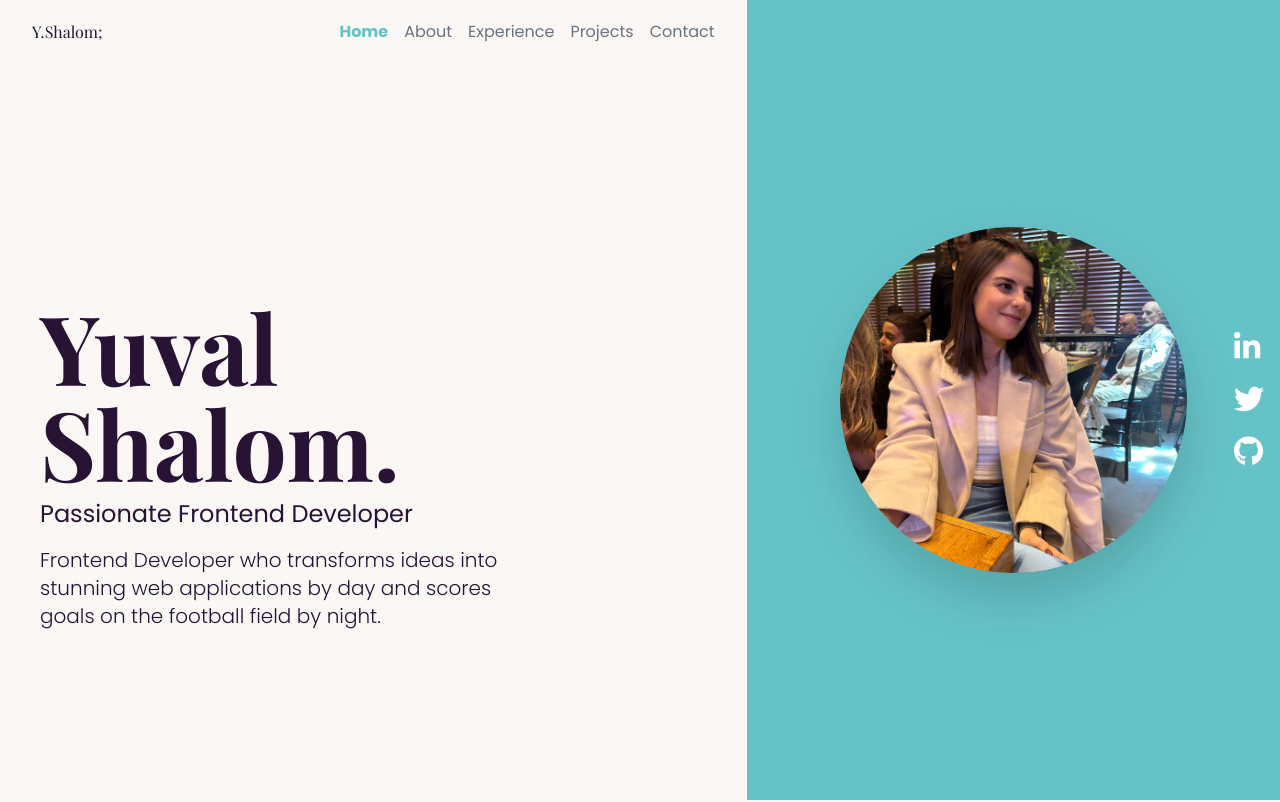
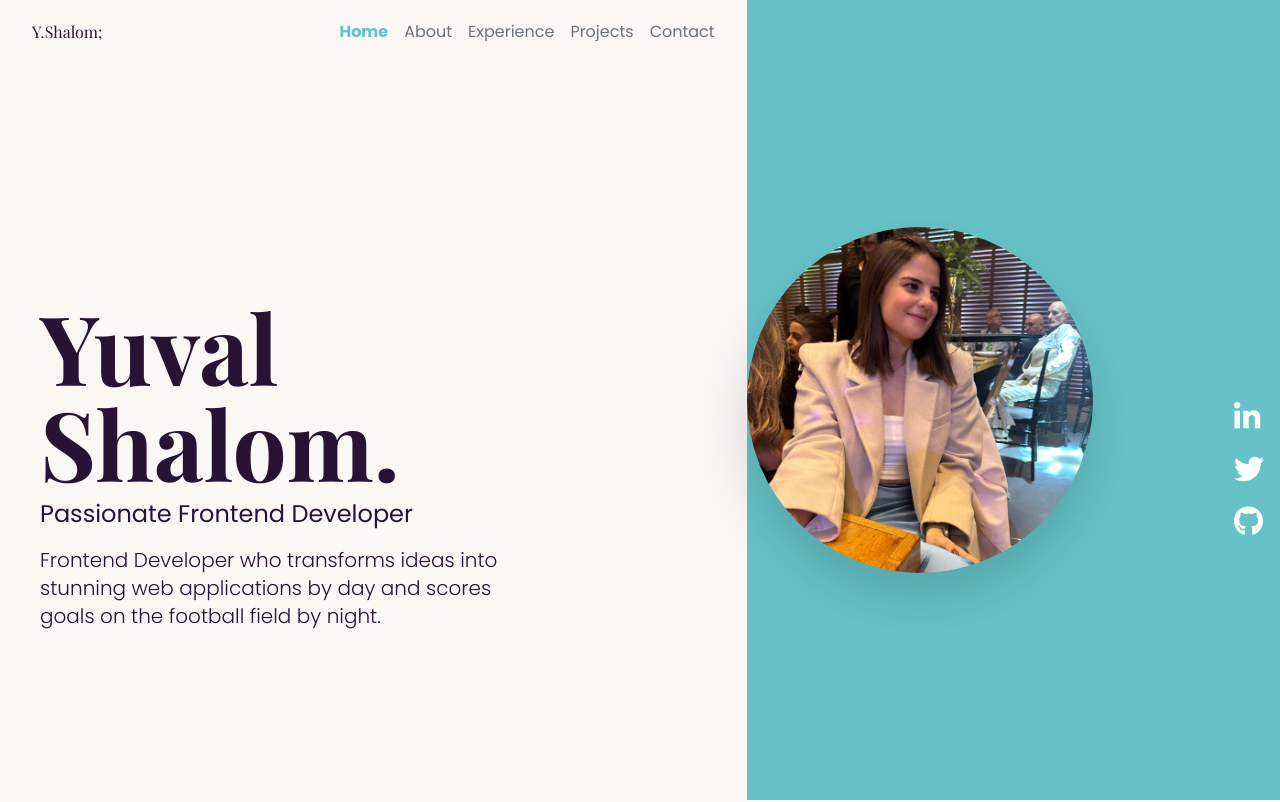
Before and after one commit to yuvalysh0/portfolio, a Next.js app: page / in a window 1280 px wide. Shown: the top 802 px of the page. Built offline with nearby package versions, Linux system fonts and the light colour scheme.

Commit message:
added an animated section for the different sections in the website using framer-motion

```diff
--- a/app/components/AboutMe.tsx
+++ b/app/components/AboutMe.tsx
@@ -4,12 +4,13 @@ import { playfair } from "../utils/fonts";
 import { techStack } from "../utils/techStack";
 import TechIcon from "./TechIcon";
 import { IconName } from "@fortawesome/fontawesome-svg-core";
+import AnimatedSection from "./layout/AnimatedSection";
 
 const AboutMe = () => {
   const iconStyle =
     "transform hover:scale-110 transition-transform w-10 h-10 hover:text-primary";
   return (
-    <div
+    <AnimatedSection
       className="flex flex-col justify-center min-h-[70vh] md:min-h-screen p-10 md:pe-56"
       id="about">
       <h1
@@ -33,7 +34,7 @@ const AboutMe = () => {
           />
         ))}
       </div>
-    </div>
+    </AnimatedSection>
   );
 };
 
--- a/app/components/Contact.tsx
+++ b/app/components/Contact.tsx
@@ -1,16 +1,15 @@
-import React from 'react';
-import { playfair } from '../utils/fonts';
-import ContactForm from './ContactForm';
+import React from "react";
+import { playfair } from "../utils/fonts";
+import ContactForm from "./ContactForm";
+import AnimatedSection from "./layout/AnimatedSection";
 
 const Contact = () => {
   return (
-    <div
+    <AnimatedSection
       className="flex flex-col justify-center min-h-[70vh] md:min-h-screen p-10"
-      id="contact"
-    >
+      id="contact">
       <h1
-        className={`text-5xl md:text-6xl font-bold mb-4 ${playfair.className}`}
-      >
+        className={`text-5xl md:text-6xl font-bold mb-4 ${playfair.className}`}>
         Keep in touch.
       </h1>
       <p className="text-lg md:text-xl font-light mb-8">
@@ -18,7 +17,7 @@ const Contact = () => {
         to me.
       </p>
       <ContactForm />
-    </div>
+    </AnimatedSection>
   );
 };
 
--- a/app/components/Experience.tsx
+++ b/app/components/Experience.tsx
@@ -1,17 +1,16 @@
-import React from 'react';
-import { playfair } from '../utils/fonts';
-import { experience } from '../utils/experience';
-import { BsCheckCircleFill } from 'react-icons/bs';
+import React from "react";
+import { playfair } from "../utils/fonts";
+import { experience } from "../utils/experience";
+import { BsCheckCircleFill } from "react-icons/bs";
+import AnimatedSection from "./layout/AnimatedSection";
 
 const Experience = () => {
   return (
-    <div
+    <AnimatedSection
       className="flex flex-col justify-center min-h-[70vh] md:min-h-screen p-10 mt-24"
-      id="experience"
-    >
+      id="experience">
       <h1
-        className={`text-5xl md:text-6xl font-bold mb-8 md:mb-12 ${playfair.className}`}
-      >
+        className={`text-5xl md:text-6xl font-bold mb-8 md:mb-12 ${playfair.className}`}>
         Experience.
       </h1>
       <ul className="timeline timeline-snap-icon max-md:timeline-compact timeline-vertical">
@@ -25,8 +24,7 @@ const Experience = () => {
                 index % 2 == 0
                   ? `timeline-start md:text-end mb-8`
                   : `timeline-end mb-8`
-              }
-            >
+              }>
               <time className="font-mono italic">{exp.date}</time>
               <div className="text-xl font-bold text-primary">
                 {exp.position}
@@ -37,8 +35,7 @@ const Experience = () => {
               {exp.description.map((desc, index) => (
                 <p
                   key={index}
-                  className="text-gray-500 text-sm font-light mb-2"
-                >
+                  className="text-gray-500 text-sm font-light mb-2">
                   {desc}
                 </p>
               ))}
@@ -47,7 +44,7 @@ const Experience = () => {
           </li>
         ))}
       </ul>
-    </div>
+    </AnimatedSection>
   );
 };
 
--- a/app/components/Hero.tsx
+++ b/app/components/Hero.tsx
@@ -1,10 +1,11 @@
 import React from "react";
 import { heroText } from "../utils/heroText";
 import { playfair } from "../utils/fonts";
+import AnimatedSection from "./layout/AnimatedSection";
 
 const Hero = () => {
   return (
-    <div
+    <AnimatedSection
       className="flex flex-col md:justify-center min-h-[50vh] md:min-h-screen p-10 md:pe-56 bg-primary md:bg-inherit text-white md:text-inherit text-center md:text-left"
       id="home">
       <h1
@@ -13,7 +14,7 @@ const Hero = () => {
       </h1>
       <h2 className="text-xl md:text-2xl mb-4">{heroText.subtitle}</h2>
       <p className="text-lg md:text-xl font-light">{heroText.description}</p>
-    </div>
+    </AnimatedSection>
   );
 };
 
--- a/app/components/Projects.tsx
+++ b/app/components/Projects.tsx
@@ -1,16 +1,15 @@
-import React from 'react';
-import { playfair } from '../utils/fonts';
-import { projects } from '../utils/projects';
+import React from "react";
+import { playfair } from "../utils/fonts";
+import { projects } from "../utils/projects";
+import AnimatedSection from "./layout/AnimatedSection";
 
 const Projects = () => {
   return (
-    <div
+    <AnimatedSection
       className="flex flex-col justify-center min-h-[70vh] md:min-h-screen p-10 md:pe-56"
-      id="projects"
-    >
+      id="projects">
       <h1
-        className={`text-4xl md:text-6xl font-bold mb-4 ${playfair.className}`}
-      >
+        className={`text-4xl md:text-6xl font-bold mb-4 ${playfair.className}`}>
         Key Projects.
       </h1>
       {projects.map((project) => (
@@ -28,7 +27,7 @@ const Projects = () => {
           </div>
         </div>
       ))}
-    </div>
+    </AnimatedSection>
   );
 };
 
--- /dev/null
+++ b/app/components/layout/AnimatedSection.tsx
@@ -0,0 +1,56 @@
+"use client";
+import React, { useEffect, useRef, useState } from "react";
+import { motion, MotionProps } from "framer-motion";
+
+interface AnimatedSectionProps extends MotionProps {
+  children: React.ReactNode;
+  className?: string;
+  id?: string;
+}
+
+const AnimatedSection: React.FC<AnimatedSectionProps> = ({
+  children,
+  className,
+  ...props
+}) => {
+  const ref = useRef<HTMLDivElement>(null);
+  const [inView, setInView] = useState(false);
+
+  useEffect(() => {
+    const observer = new IntersectionObserver(
+      ([entry]) => {
+        if (entry.isIntersecting) {
+          setInView(true);
+          observer.unobserve(entry.target);
+        }
+      },
+      {
+        threshold: 0.1, // Adjust this threshold as needed
+      }
+    );
+
+    if (ref.current) {
+      observer.observe(ref.current);
+    }
+
+    return () => {
+      if (ref.current) {
+        observer.unobserve(ref.current);
+      }
+    };
+  }, []);
+
+  return (
+    <motion.div
+      ref={ref}
+      initial={{ opacity: 0, y: 50 }}
+      animate={inView ? { opacity: 1, y: 0 } : {}}
+      transition={{ duration: 0.5 }}
+      className={className}
+      {...props}>
+      {children}
+    </motion.div>
+  );
+};
+
+export default AnimatedSection;
--- a/app/components/layout/ImageSection.tsx
+++ b/app/components/layout/ImageSection.tsx
@@ -6,6 +6,7 @@ import { SocialIcon } from "../SocialIcon";
 import { Toaster, toast } from "react-hot-toast";
 import { IconName } from "@fortawesome/fontawesome-svg-core";
 import { socialItems } from "@/app/utils/socialItems";
+import AnimatedSection from "./AnimatedSection";
 
 const ImageSection = () => {
   const iconsStyle =
@@ -13,7 +14,7 @@ const ImageSection = () => {
 
   return (
     <section className="relative w-screen h-[50vh] flex flex-col md:flex-row md:fixed md:right-0 md:top-0 md:h-full items-center justify-center bg-primary md:w-5/12">
-      <div className="flex md:flex-col gap-4 mb-8 md:fixed md:right-0 md:top-1/2 transform md:-translate-y-1/2 md:pr-4">
+      <AnimatedSection className="flex md:flex-col gap-4 mb-8 md:fixed md:right-0 md:top-1/2 transform md:-translate-y-1/2 md:pr-4">
         {socialItems.map(({ link, icon }) => (
           <SocialIcon
             key={link}
@@ -22,7 +23,8 @@ const ImageSection = () => {
             style={iconsStyle}
           />
         ))}
-      </div>
+      </AnimatedSection>
+      <AnimatedSection>
         <Image
           onClick={() =>
             toast(`I Know I'm cute but don't push me`, {
@@ -39,6 +41,8 @@ const ImageSection = () => {
           src={profilePic}
           alt="Profile Picture"
         />
+      </AnimatedSection>
+
       <Toaster />
     </section>
   );
--- a/package.json
+++ b/package.json
@@ -13,6 +13,7 @@
     "@fortawesome/free-brands-svg-icons": "^6.5.2",
     "@fortawesome/react-fontawesome": "^0.2.2",
     "@types/nodemailer": "^6.4.15",
+    "framer-motion": "^11.2.10",
     "next": "14.2.3",
     "nodemailer": "^6.9.13",
     "react": "^18",
--- a/pages/api/sendEmail.ts
+++ b/pages/api/sendEmail.ts
@@ -1,5 +1,6 @@
 import type { NextApiRequest, NextApiResponse } from "next";
 import nodemailer from "nodemailer";
+import SMTPTransport from "nodemailer/lib/smtp-transport";
 
 export default async function handler(
   req: NextApiRequest,
@@ -22,13 +23,13 @@ export default async function handler(
 
   const transporter = nodemailer.createTransport({
     host: process.env.EMAIL_HOST,
-    port: parseInt(process.env.EMAIL_PORT, 10),
-    secure: process.env.EMAIL_PORT === "465", // true for 465, false for other ports
+    port: process.env.EMAIL_PORT,
+    secure: process.env.EMAIL_PORT === "465",
     auth: {
       user: process.env.EMAIL_USER,
       pass: process.env.EMAIL_PASS,
     },
-  });
+  } as SMTPTransport.Options);
 
   try {
     await transporter.sendMail({
```
Also changed, not shown: app/page.tsx (+9 -9 lines), 1 other file (tests, documents, lock files or other folders). Lines whose indentation alone changed are shown as unchanged.
